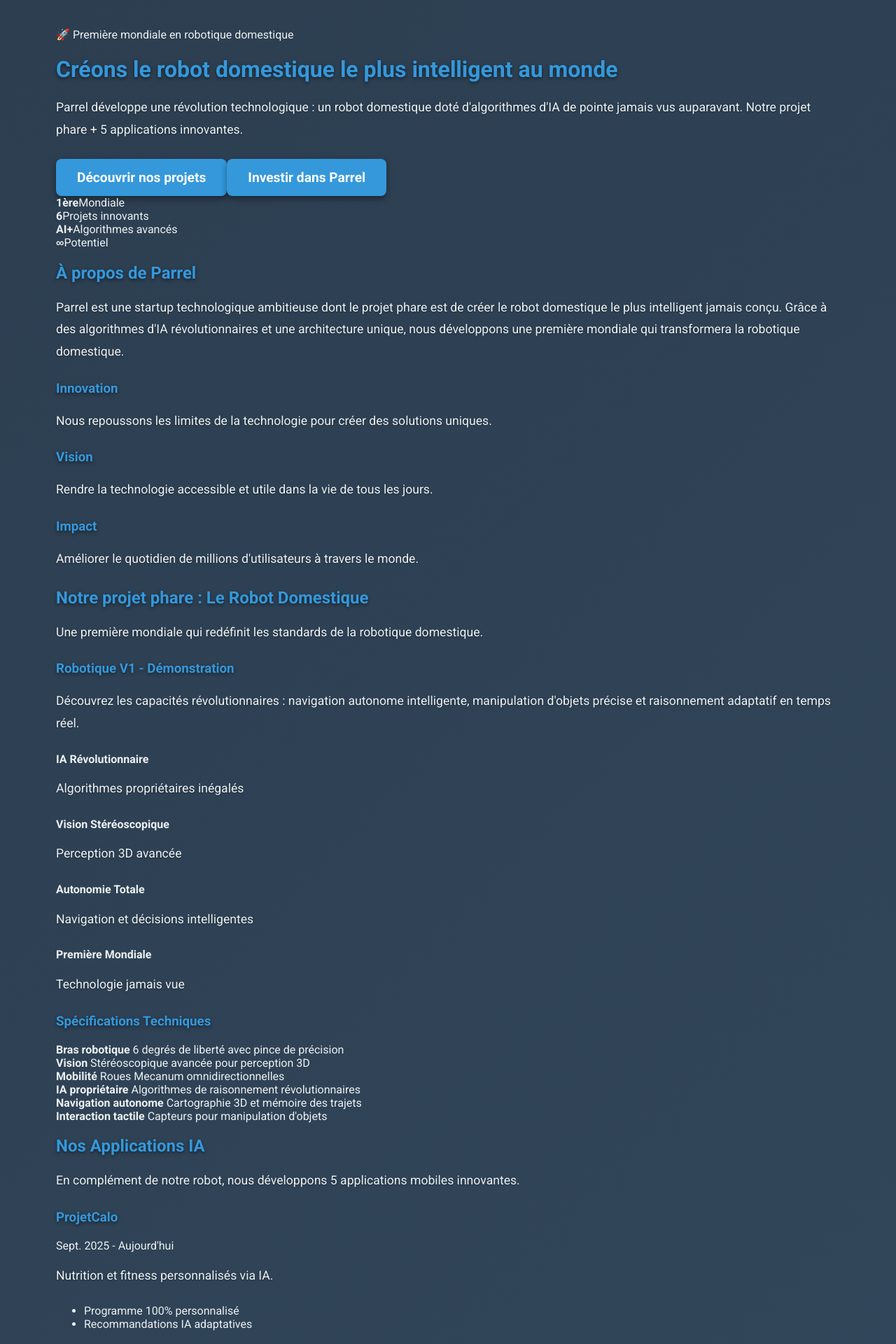
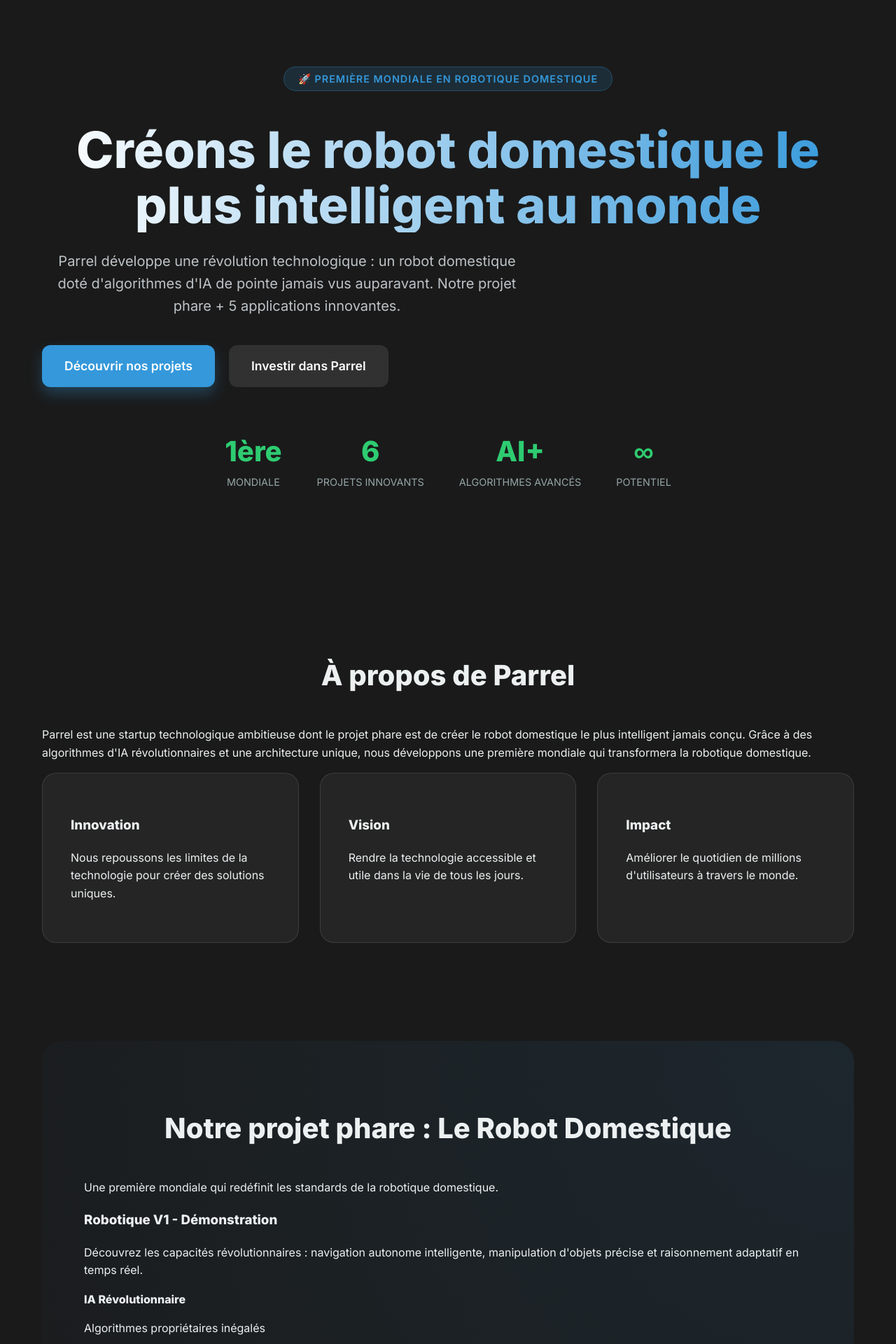
Before and after one commit to coco69000/Parrel, a React (Vite) app: page / in a window 1280 px wide. Shown: the top 1920 px of the page at 70% size. Built offline with nearby package versions, Linux system fonts and the light colour scheme.

Commit message:
Refactor CSS for font and layout improvements
Updated font imports and modified CSS variables for theming. Enhanced layout and styling for various components including buttons, sections, and responsiveness.

```diff
--- a/src/index.css
+++ b/src/index.css
@@ -1,172 +1,265 @@
 /* Import de la police Google Fonts */
-    @import url('https://fonts.googleapis.com/css2?family=Roboto:wght@300;400;500;700&display=swap');
+@import url('https://fonts.googleapis.com/css2?family=Inter:wght@300;400;600;800&family=Roboto:wght@300;400;500;700&display=swap');
+
+:root {
+  --primary: #3498db;
+  --secondary: #2ecc71;
+  --accent: #e67e22;
+  --bg-dark: #1a1a1a;
+  --bg-card: rgba(255, 255, 255, 0.05);
+  --text-light: #ecf0f1;
+  --transition: all 0.3s cubic-bezier(0.4, 0, 0.2, 1);
+}
+
+* {
+  box-sizing: border-box;
+}
 
 body {
-      font-family: 'Roboto', sans-serif;
+  font-family: 'Inter', 'Roboto', sans-serif;
   margin: 0;
   padding: 0;
-      background: linear-gradient(135deg, #2c3e50, #34495e);
-      color: #ecf0f1;
+  background-color: var(--bg-dark);
+  color: var(--text-light);
+  line-height: 1.6;
   overflow-x: hidden;
-      transition: background 0.5s ease;
 }
 
-    #root {
+/* Conteneur principal */
+.app-container {
   max-width: 1200px;
   margin: 0 auto;
-      padding: 40px;
-      box-sizing: border-box;
-      transition: padding 0.5s ease;
+  padding: 0 20px;
 }
 
-    h1, h2, h3 {
-      color: #3498db;
-      margin-bottom: 20px;
-      text-shadow: 0 2px 5px rgba(0, 0, 0, 0.5);
-      transition: color 0.5s ease, text-shadow 0.5s ease;
-      animation: fadeInUp 1s ease-out; /* Animation d'apparition */
+/* --- SECTION HERO --- */
+.hero {
+  min-height: 100vh;
+  display: flex;
+  flex-direction: column;
+  justify-content: center;
+  align-items: center;
+  text-align: center;
+  padding: 80px 0;
+  animation: fadeIn 1s ease-out;
 }
 
-    p {
-      line-height: 1.8;
-      margin-bottom: 25px;
-      font-size: 1.1rem;
-      text-shadow: 0 1px 3px rgba(0, 0, 0, 0.3);
-      transition: opacity 0.5s ease;
-      animation: fadeInUp 1s ease-out; /* Animation d'apparition */
+.badge {
+  background: rgba(52, 152, 219, 0.15);
+  color: var(--primary);
+  padding: 8px 20px;
+  border-radius: 50px;
+  font-size: 0.9rem;
+  font-weight: 600;
+  margin-bottom: 30px;
+  border: 1px solid rgba(52, 152, 219, 0.3);
+  text-transform: uppercase;
+  letter-spacing: 1px;
 }
 
-    .feature {
-      margin-bottom: 40px;
-      padding: 30px;
-      border-radius: 15px;
-      background-color: rgba(255, 255, 255, 0.05);
-      box-shadow: 0 8px 20px rgba(0, 0, 0, 0.7);
-      transition: transform 0.3s ease, box-shadow 0.3s ease;
-      overflow: hidden;
-      cursor: pointer;
-      position: relative;
-      display: flex;
-      align-items: center;
-      animation: fadeInUp 1s ease-out; /* Animation d'apparition */
+.hero h1 {
+  font-size: clamp(2.5rem, 8vw, 4.5rem);
+  font-weight: 800;
+  line-height: 1.1;
+  margin-bottom: 25px;
+  background: linear-gradient(to right, #fff, #3498db);
+  -webkit-background-clip: text;
+  -webkit-text-fill-color: transparent;
 }
 
-    .feature:hover {
-      transform: translateY(-5px);
-      box-shadow: 0 12px 25px rgba(0, 0, 0, 0.8);
+.hero-description {
+  max-width: 700px;
+  font-size: 1.25rem;
+  color: #bdc3c7;
+  margin-bottom: 40px;
 }
 
-    .feature img {
-      width: 150px;
-      height: 150px;
-      border-radius: 50%;
-      margin-right: 20px;
-      object-fit: cover;
-      transition: opacity 0.3s ease, transform 0.3s ease; /* Transition pour l'image */
-      box-shadow: 0 4px 8px rgba(0, 0, 0, 0.4);
+.hero-btns {
+  display: flex;
+  gap: 20px;
+  margin-bottom: 60px;
 }
 
-    .feature:hover img {
-      transform: scale(1.1); /* Effet de zoom au survol */
+/* --- BOUTONS --- */
+.cta-button {
+  padding: 16px 32px;
+  border-radius: 12px;
+  font-weight: 600;
+  font-size: 1.1rem;
+  text-decoration: none;
+  transition: var(--transition);
+  cursor: pointer;
+  border: none;
+  display: inline-block;
 }
 
-    .feature h3 {
-      margin-top: 0;
-      font-size: 1.7rem;
-      transition: color 0.3s ease;
+.cta-button:first-child {
+  background: var(--primary);
+  color: white;
+  box-shadow: 0 10px 20px rgba(52, 152, 219, 0.3);
 }
 
-    .highlight {
-      font-weight: bold;
-      color: #2ecc71;
-    }
-
-    .cta-button {
-      display: inline-block;
-      padding: 15px 30px;
-      background-color: #3498db;
-      color: #fff;
-      text-decoration: none;
-      border-radius: 8px;
-      font-weight: bold;
-      font-size: 1.2rem;
-      transition: background-color 0.3s ease, transform 0.2s ease, box-shadow 0.2s ease;
-      box-shadow: 0 4px 8px rgba(0, 0, 0, 0.4);
-      animation: fadeInUp 1s ease-out; /* Animation d'apparition */
+.cta-button.secondary {
+  background: rgba(255, 255, 255, 0.1);
+  color: white;
+  backdrop-filter: blur(10px);
 }
 
 .cta-button:hover {
-      background-color: #2980b9;
-      transform: translateY(-2px);
-      box-shadow: 0 6px 12px rgba(0, 0, 0, 0.5);
+  transform: translateY(-3px);
+  filter: brightness(1.1);
 }
 
-    /* Détails de l'application */
-    .app-details {
-      margin-top: 20px;
-      padding: 20px;
-      border-radius: 10px;
-      background-color: rgba(255, 255, 255, 0.1);
-      box-shadow: 0 4px 10px rgba(0, 0, 0, 0.6);
-      animation: fadeIn 0.5s ease-out;
-      transition: background-color 0.3s ease, box-shadow 0.3s ease;
+/* --- STATISTIQUES --- */
+.hero-stats {
+  display: flex;
+  gap: 50px;
+  flex-wrap: wrap;
+  justify-content: center;
 }
 
-    .app-details h4 {
-      color: #3498db;
+.stat-item {
+  display: flex;
+  flex-direction: column;
+}
+
+.stat-item strong {
+  font-size: 2.5rem;
+  color: var(--secondary);
+  font-weight: 800;
+}
+
+.stat-item span {
+  font-size: 0.9rem;
+  color: #95a5a6;
+  text-transform: uppercase;
+}
+
+/* --- SECTIONS GÉNÉRALES --- */
+section {
+  padding: 100px 0;
+}
+
+h2 {
+  font-size: 2.5rem;
+  margin-bottom: 40px;
+  text-align: center;
+}
+
+/* --- À PROPOS --- */
+.values {
+  display: grid;
+  grid-template-columns: repeat(auto-fit, minmax(300px, 1fr));
+  gap: 30px;
+}
+
+.value-card {
+  background: var(--bg-card);
+  padding: 40px;
+  border-radius: 20px;
+  border: 1px solid rgba(255, 255, 255, 0.1);
+  transition: var(--transition);
+}
+
+.value-card:hover {
+  background: rgba(255, 255, 255, 0.08);
+  border-color: var(--primary);
+}
+
+/* --- PROJET ROBOT & SPECS --- */
+.main-project {
+  background: radial-gradient(circle at top right, rgba(52, 152, 219, 0.1), transparent);
+  border-radius: 30px;
+  padding: 60px;
+  margin: 40px 0;
+}
+
+.specs-grid {
+  display: grid;
+  grid-template-columns: repeat(auto-fit, minmax(250px, 1fr));
+  gap: 20px;
+  margin-top: 40px;
+}
+
+.spec-item {
+  background: rgba(0, 0, 0, 0.2);
+  padding: 20px;
+  border-radius: 12px;
+  border-left: 4px solid var(--primary);
+}
+
+.spec-item strong {
+  display: block;
+  color: var(--primary);
+  margin-bottom: 5px;
+}
+
+/* --- GRILLE D'APPLICATIONS --- */
+.apps-grid {
+  display: grid;
+  grid-template-columns: repeat(auto-fit, minmax(280px, 1fr));
+  gap: 25px;
+}
+
+.app-card {
+  background: var(--bg-card);
+  padding: 30px;
+  border-radius: 20px;
+  border: 1px solid rgba(255, 255, 255, 0.1);
+  position: relative;
+  overflow: hidden;
+}
+
+.app-card .tag {
+  position: absolute;
+  top: 15px;
+  right: 15px;
+  background: var(--accent);
+  font-size: 0.7rem;
+  padding: 4px 10px;
+  border-radius: 5px;
+  font-weight: bold;
+}
+
+.app-card .date {
+  font-size: 0.85rem;
+  color: var(--primary);
+  display: block;
   margin-bottom: 10px;
 }
 
-    .app-details p {
-      margin-bottom: 15px;
+/* --- FOOTER --- */
+.footer {
+  margin-top: 100px;
+  padding: 80px 20px 40px;
+  background: #0d0d0d;
+  text-align: center;
+  border-top: 1px solid rgba(255, 255, 255, 0.05);
 }
 
-    /* Animations */
-    @keyframes fadeIn {
-      from {
-        opacity: 0;
-        transform: translateY(10px);
-      }
-      to {
-        opacity: 1;
-        transform: translateY(0);
-      }
+.footer h3 {
+  font-size: 1.8rem;
+  margin-bottom: 10px;
 }
 
-    @keyframes fadeInUp {
-      from {
-        opacity: 0;
-        transform: translateY(20px);
-      }
-      to {
-        opacity: 1;
-        transform: translateY(0);
-      }
+.footer-bottom {
+  margin-top: 40px;
+  font-size: 0.9rem;
+  color: #7f8c8d;
 }
 
-    /* Media Queries */
-    @media (max-width: 768px) {
-      #root {
-        padding: 20px;
+/* --- ANIMATIONS --- */
+@keyframes fadeIn {
+  from { opacity: 0; transform: translateY(20px); }
+  to { opacity: 1; transform: translateY(0); }
 }
 
-      h1 {
-        font-size: 2.5rem;
+/* --- RESPONSIVE --- */
+@media (max-width: 768px) {
+  .hero h1 { font-size: 2.8rem; }
+  .hero-stats { gap: 30px; }
+  .stat-item strong { font-size: 2rem; }
+  .main-project { padding: 30px; }
+  .hero-btns { flex-direction: column; width: 100%; }
+  .cta-button { text-align: center; }
 }
-
-      .feature {
-        padding: 20px;
-        flex-direction: column;
-        align-items: center;
-      }
-
-      .feature img {
-        margin-right: 0;
-        margin-bottom: 15px;
-      }
-
-      .cta-button {
-        font-size: 1rem;
-        padding: 12px 24px;
-      }
-    }
```
Lines whose indentation alone changed are shown as unchanged.
